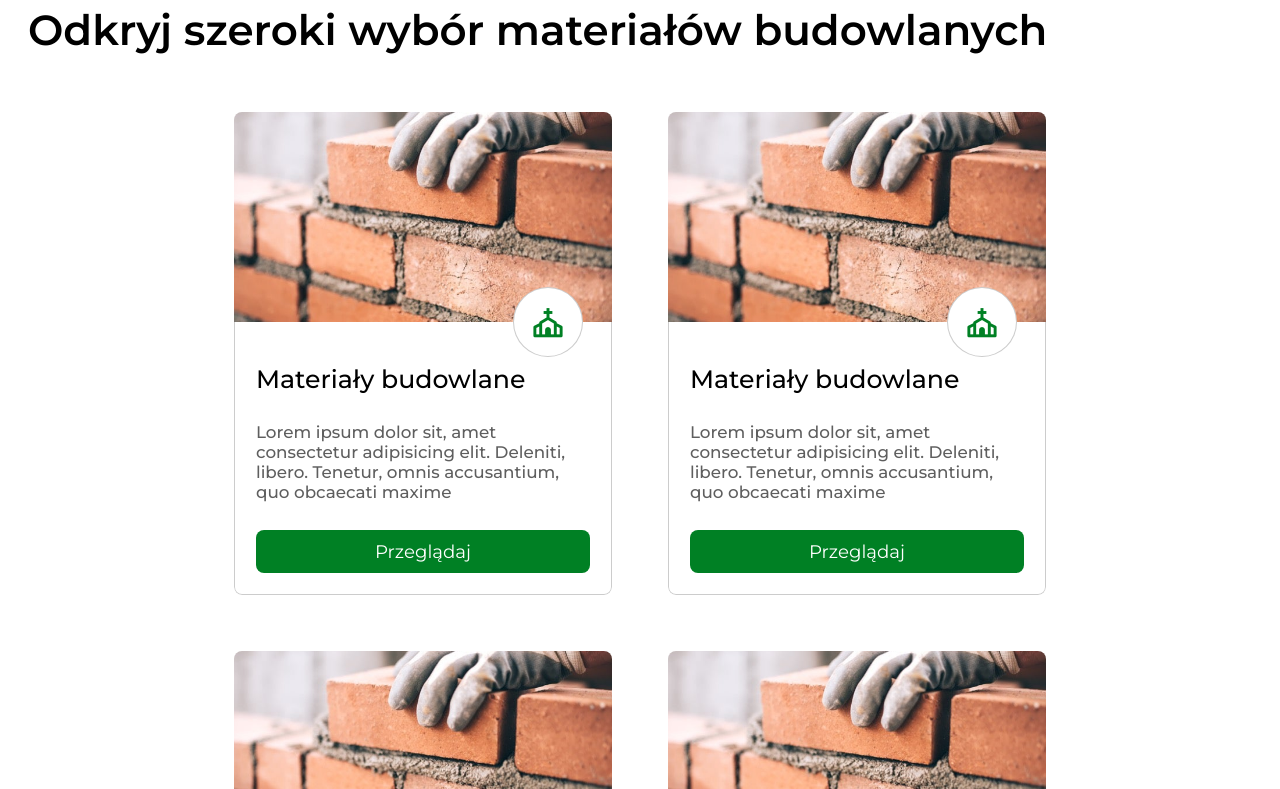
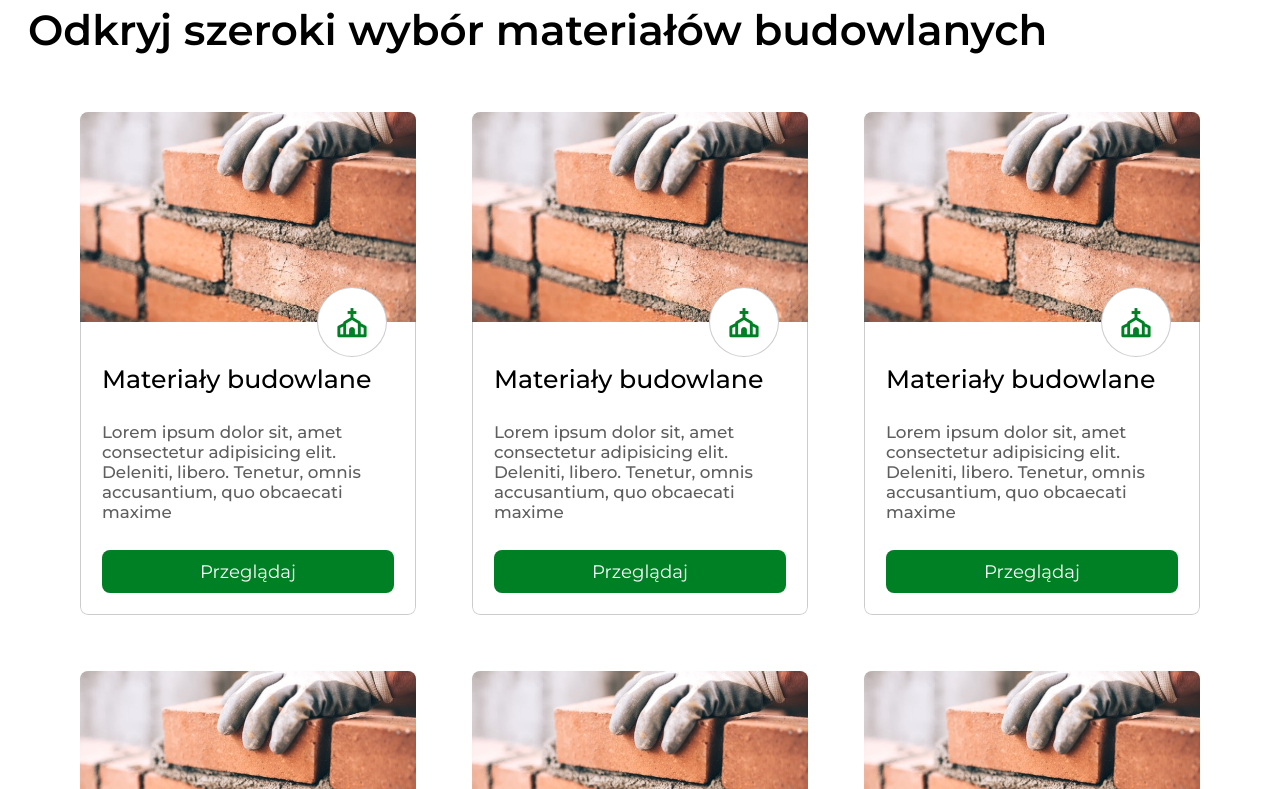
Before and after one commit to patrykkawiak/Rebax, a website: page index.html in a window 1280 px wide. Shown: the part 1091-1880 px from the top of the page. Drawn offline with nearby package versions, Linux system fonts and the light colour scheme; files that its build step writes are made by us from their sources; files whose address does not match are found by name.

Commit message:
fixed cards

```diff
--- a/src/sass/main.scss
+++ b/src/sass/main.scss
@@ -123,7 +123,7 @@ body {
 		gap: 4rem;
 		justify-content: center;
 		.materials-card {
-			max-width: 35rem;
+			max-width: 30rem;
 			display: flex;
 			border-radius: 8px;
 			overflow: hidden;
@@ -208,6 +208,7 @@ body {
 			}
 		}
 	}
+
 }
 @media (min-width: 768px) {
 	html {
@@ -244,7 +245,7 @@ body {
 	.materials {
 		.materials-cards {
 			.materials-card {
-				max-width: 27rem;
+				max-width: 25rem;
 			}
 		}
 	}
@@ -267,6 +268,13 @@ body {
 			}
 		}
 	}
+	.materials {
+		.materials-cards {
+			.materials-card {
+				max-width: 24rem;
+			}
+		}
+	}
 }
 @media (min-width: 1200px) {
 	html {
```
